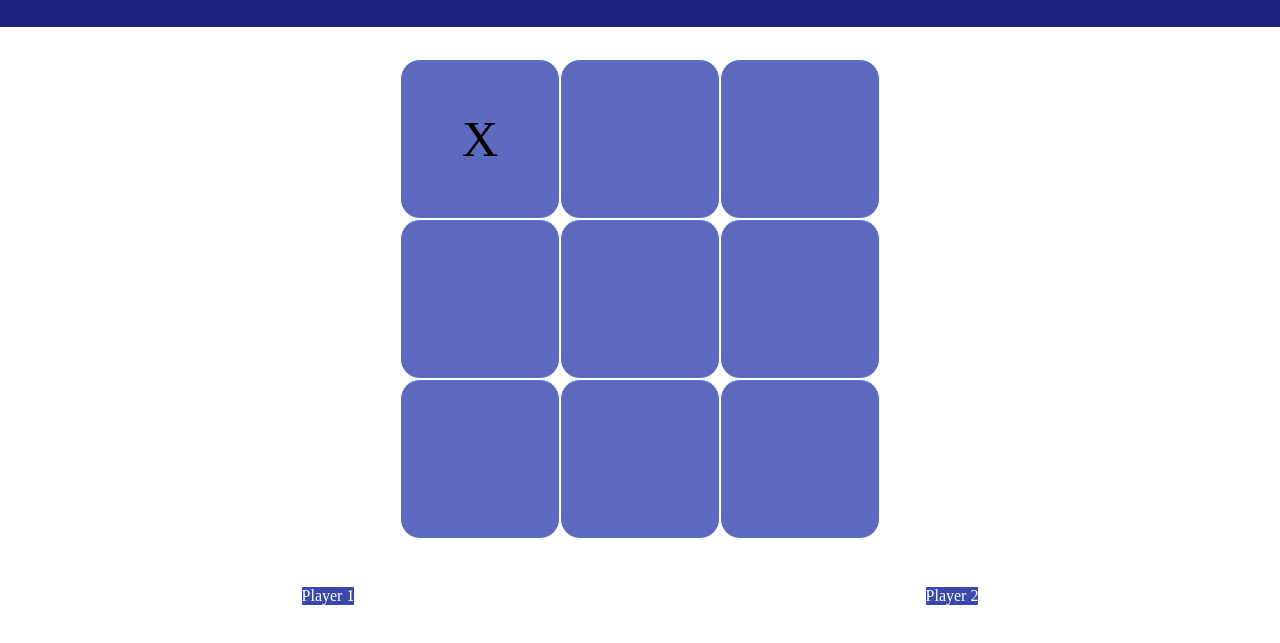
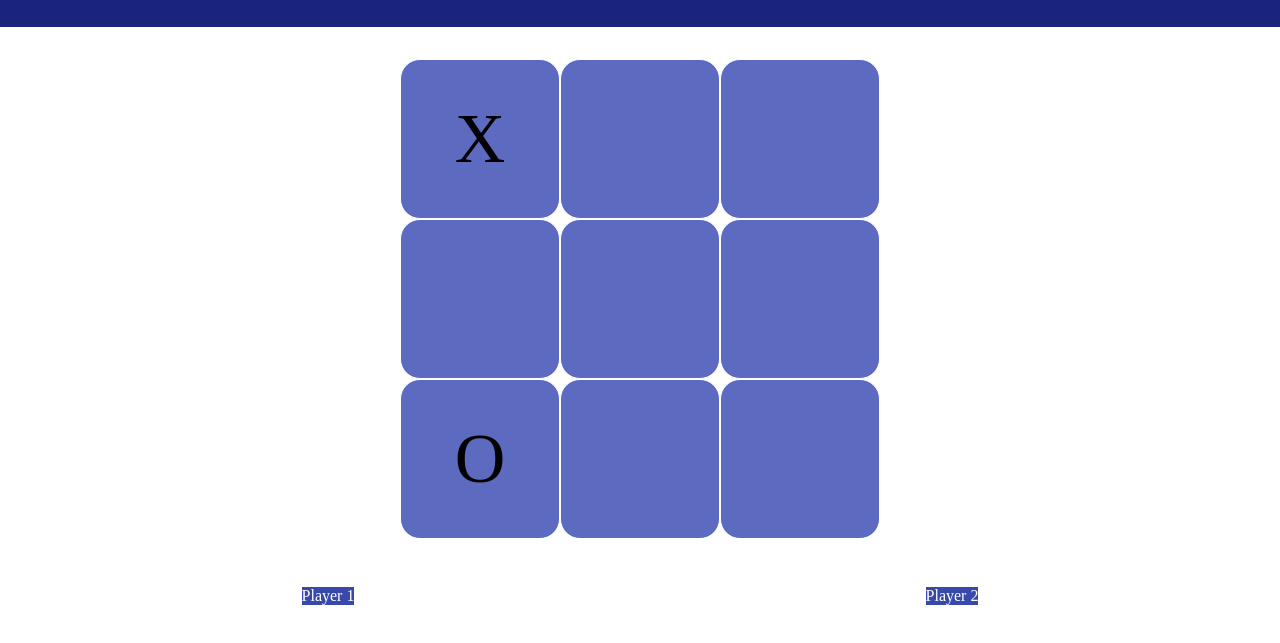
Before and after one commit to OneAvidLearner/tictactoe, a plain HTML site: page index.html in a window 1280 px wide. Both pictures are taken after a click on the element 480 px from the left and 207 px from the top of the page. Shown: the part 69-712 px from the top of the page. Drawn offline with Linux system fonts and the light colour scheme; a web font is replaced by a local one.

Commit message:
added rudamentary cpu moves

```diff
--- a/script.js
+++ b/script.js
@@ -4,50 +4,55 @@ const boardPieces = new Array(9);
 
 const gameBoard = (() => {//creates the gameboard
 
+
     let board = new Array(9).fill(null)
-
     const getBoardValue = (i) => board[i];
 
+    const getBoardCopy = () => {
+        console.log(board);
+        return [...board];
+    }
 
-    const setBoardValue = (i, value) =>{//checks if the gameboard already has a value
+    const setBoardValue = (i, value) => {//checks if the gameboard already has a value
         board[i] = value;
 
     }
 
-    const checkWinner = ()=>{
-        let val ;
-        if(currentTurn){
+    const checkWinner = (aBoard) => {
+        aBoard = aBoard || boardPieces;
+        let val;
+        if (currentTurn) {
             val = 'X'
         }
-        else{
+        else {
             val = 'O'
         }
-        let wins =[ [0,1,2],
-                    [3,4,5],
-                    [6,7,8],
-                    [0,3,6],
-                    [1,4,7],
-                    [2,5,8],
-                    [0,4,8],
-                    [2,4,6]]
-        return wins.some(combinations =>{
+        let wins = [[0, 1, 2],
+        [3, 4, 5],
+        [6, 7, 8],
+        [0, 3, 6],
+        [1, 4, 7],
+        [2, 5, 8],
+        [0, 4, 8],
+        [2, 4, 6]]
+        return wins.some(combinations => {
             return combinations.every(index => {
-                return boardPieces[index].textContent == val;
+                return aBoard[index].textContent == val;
             })
         })
     }
 
-    const checkDraw = ()=>{
+    const checkDraw = () => {
         return board.every(val => val != null)
 
     }
 
-    const resetBoard = ()=>{
+    const resetBoard = () => {
         board = new Array(9).fill(null)
         displayController.setDisplay();
     }
 
-    return {getBoardValue, setBoardValue, checkWinner, resetBoard, checkDraw}
+    return { getBoardValue, getBoardCopy, setBoardValue, checkWinner, resetBoard, checkDraw }
 
 })();
 
@@ -55,70 +60,65 @@ const gameBoard = (() => {//creates the gameboard
 
 
 
-const displayController = (() =>{
+const displayController = (() => {
 
     const gameContainer = document.querySelector('.game-container');
     const winner = document.querySelector('.winner');
     const winnerText = document.querySelector('.winner-text');
     const restart = document.querySelector('.restartBtn');
 
-    restart.addEventListener('click',function(e){
+    restart.addEventListener('click', function (e) {
         winner.classList.remove('show');
         currentTurn = true;
         gameBoard.resetBoard();
 
-
-
-
     })
 
-
-
-
-
-
-    const setDisplay = ()=>{
+    const setDisplay = () => {
         gameContainer.textContent = '';
         for (let i = 0; i < boardPieces.length; i++) {
-            boardPieces[i]=document.createElement('div');
-            boardPieces[i].setAttribute('data-index',i);
+            boardPieces[i] = document.createElement('div');
+            boardPieces[i].setAttribute('data-index', i);
             boardPieces[i].classList.add('cards');
-            boardPieces[i].addEventListener('click', function(e){
+            boardPieces[i].addEventListener('click', function (e) {
 
-                if(currentTurn){
-                    gameBoard.setBoardValue(this.getAttribute('data-index'),'X');
+                if (currentTurn) {
+                    gameBoard.setBoardValue(this.getAttribute('data-index'), 'X');
 
                 }
-                else{
-                    gameBoard.setBoardValue(this.getAttribute('data-index'),'O');
+                else {
+                    gameBoard.setBoardValue(this.getAttribute('data-index'), 'O');
                 }
-                this.textContent =gameBoard.getBoardValue(this.getAttribute('data-index'));
-                if (gameBoard.checkWinner()){
+                this.textContent = gameBoard.getBoardValue(this.getAttribute('data-index'));
+                if (gameBoard.checkWinner()) {
                     winner.classList.add('show');
-                    winnerText.textContent = `${currentTurn?'Player 1':'Player 2'} Wins!`;
+                    winnerText.textContent = `${currentTurn ? 'Player 1' : 'Player 2'} Wins!`;
                 }
-                else if (gameBoard.checkDraw()){
+                else if (gameBoard.checkDraw()) {
                     winner.classList.add('show');
                     winnerText.textContent = `It's a Draw!`;
                 }
                 switchTurn()
-            }, {once:true})
+                if (!currentTurn) {
+                    aiPlayer.makeMove(gameBoard.getBoardCopy())
+                }
+            }, { once: true })
             gameContainer.appendChild(boardPieces[i]);
 
         }
     }
     //Creates the area below the gameboard
     const chooseSide = document.createElement('div')
+    const playerOne = document.createElement('div');
+    const playerTwo = document.createElement('div');
     chooseSide.classList.add('choice');
-    const playerOne = document.createElement('div');
     playerOne.classList.add('players');
-    const playerTwo = document.createElement('div');
     playerTwo.classList.add('players');
     playerOne.textContent = 'Player 1';
     playerTwo.textContent = 'Player 2';
     chooseSide.appendChild(playerOne);
     chooseSide.appendChild(playerTwo);
-    playerOne.style.backgroundColor='#3949AB';
+    playerOne.style.backgroundColor = '#3949AB';
 
 
 
@@ -126,24 +126,41 @@ const displayController = (() =>{
 
 
 
-    return{setDisplay}
+    return { setDisplay }
 })();
 
-const player = (inputChoice) =>{
+const aiPlayer = (function () {
 
 
-    return {};
+    const makeMove = function (copy) {
+        let list = []
+
+        for (let i = 0; i < copy.length; i++) {
+            if (copy[i] == null) {
+                list.push(i);
             }
 
+        }
+        let rnd = Math.floor(Math.random() * list.length)
 
-const startGame = (() =>{
+
+        document.querySelector(`[data-index ='${list[rnd]}']`).click();
+    }
+    return { makeMove };
+})();
+const player = function (name) {
+
+    return {}
+}
+
+const startGame = (() => {
 
 
     displayController.setDisplay();
-    return{};
+    return {};
 
 })();
 
-const switchTurn = function(){
+const switchTurn = function () {
     currentTurn = !currentTurn;
 }
--- a/style.css
+++ b/style.css
@@ -47,12 +47,12 @@ header {
 .cards{
     display: flex;
     background-color: #5C6BC0;
-    border-radius: 20px;
     justify-content: center;
     align-content: center;
     align-items: center;
+    border-radius: 20px;
     padding: .5em;
-    font-size: 50px;
+    font-size: 70px;
     aspect-ratio: 1;
     text-align: center;
     border: 1px solid #FFFFFF;
@@ -68,7 +68,7 @@ header {
     left: 0;
     right: 0;
     bottom: 0;
-    background-color: rgba(0, 0, 0, .9);
+    background-color: rgba(0, 0, 0, .8);
     justify-content: center;
     align-items: center;
     color: #ffffff;
```
Also changed, not shown: index.html (+6 -1 lines). Lines whose indentation alone changed are shown as unchanged.
